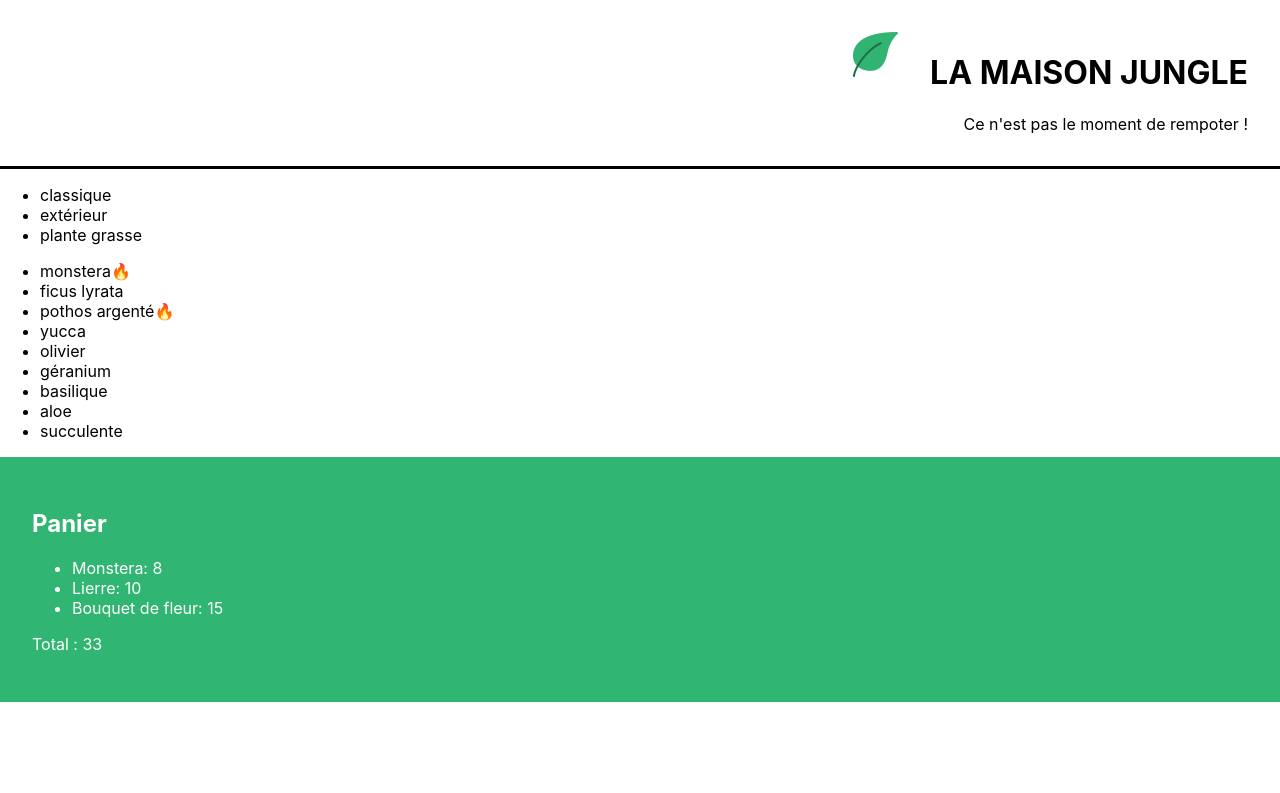
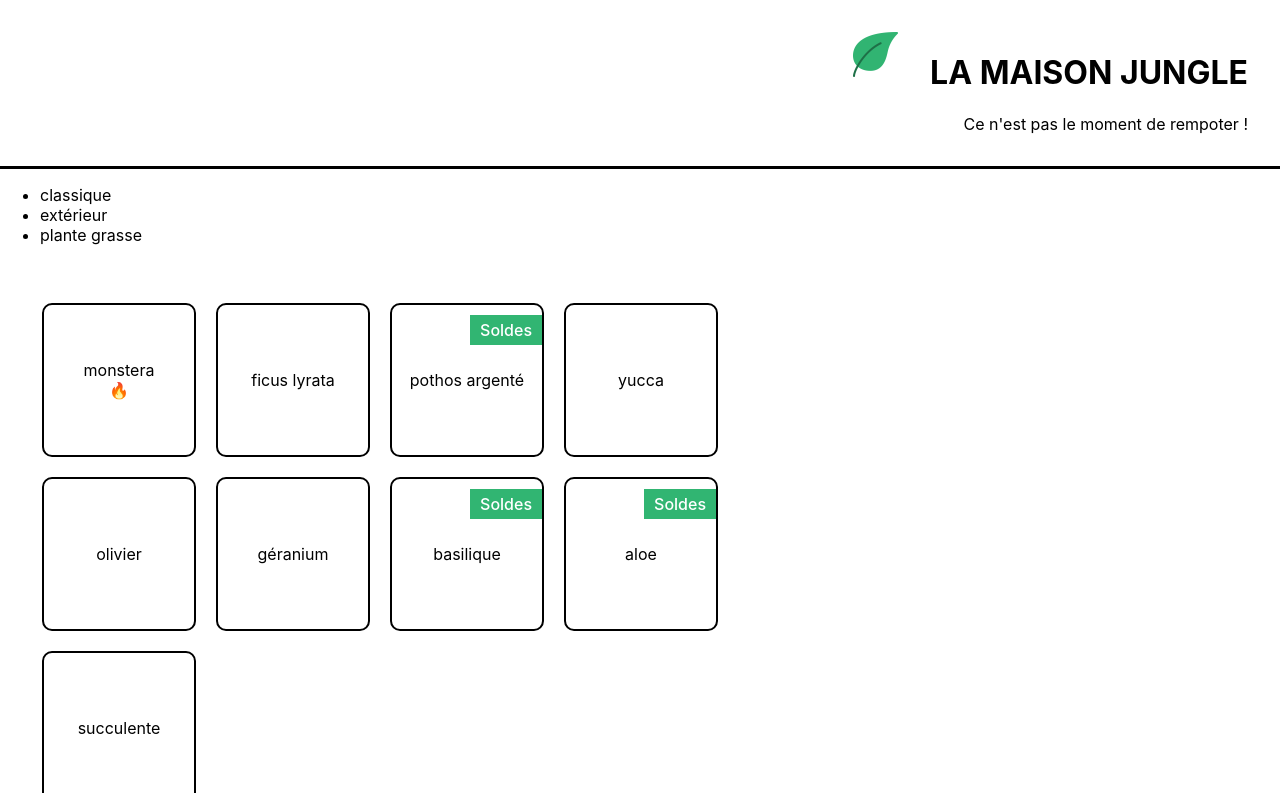
Before and after one commit to AmandineSis/la-maison-jungle, a React (Create React App) app: page / in a window 1280 px wide. Shown: the top 793 px of the page. Built offline with nearby package versions, Linux system fonts and the light colour scheme.

Commit message:
isSpecialOffer added

```diff
--- a/src/components/ShoppingList.js
+++ b/src/components/ShoppingList.js
@@ -1,4 +1,5 @@
 import { plantList } from '../data/plantList.js'
+import '../styles/ShoppingList.css'
 
 function ShoppingList() {
 	const categories = plantList.reduce(
@@ -14,9 +15,12 @@
 					<li key={cat}>{cat}</li>
 				))}
 			</ul>
-			<ul>
+			<ul className='lmj-plant-list'>
             {plantList.map((plant) => (
-					<li key={plant.id}>{plant.name}{plant.isBestSale && <span>🔥</span>}</li>
+					<li key={plant.id} className='lmj-plant-item'>
+                        {plant.name}{plant.isBestSale && <span>🔥</span>}
+                        {plant.isSpecialOffer ? <div key={plant.id} className='lmj-sales'>Soldes</div> : null}
+                    </li>
 				))}
 
 			</ul>
--- a/src/data/plantList.js
+++ b/src/data/plantList.js
@@ -14,7 +14,8 @@
 		name: 'pothos argenté',
 		category: 'classique',
 		id: '3sd',
-        isBestSale: true,
+        isBastSale: true,
+		isSpecialOffer: true
 	},
 	{
 		name: 'yucca',
@@ -34,12 +35,14 @@
 	{
 		name: 'basilique',
 		category: 'extérieur',
-		id: '7ie'
+		id: '7ie',
+		isSpecialOffer: true
 	},
 	{
 		name: 'aloe',
 		category: 'plante grasse',
-		id: '8fp'
+		id: '8fp',
+		isSpecialOffer: true
 	},
 	{
 		name: 'succulente',
--- /dev/null
+++ b/src/styles/ShoppingList.css
@@ -0,0 +1,30 @@
+.lmj-plant-list {
+	list-style-type: none;
+	padding: 32px;
+	display: flex;
+	flex-wrap: wrap;
+	max-width: 800px;
+}
+
+.lmj-plant-item {
+	border: solid 2px black;
+	border-radius: 10px;
+	height: 150px;
+	width: 150px;
+	margin: 10px;
+	display: flex;
+	align-items: center;
+	justify-content: center;
+	flex-direction: column;
+	position: relative;
+}
+
+.lmj-sales {
+	position: absolute;
+	right: 0px;
+	top: 10px;
+	font-weight: 500;
+	color: white;
+	padding: 5px 10px;
+	background-color: #31b572;
+}
```
